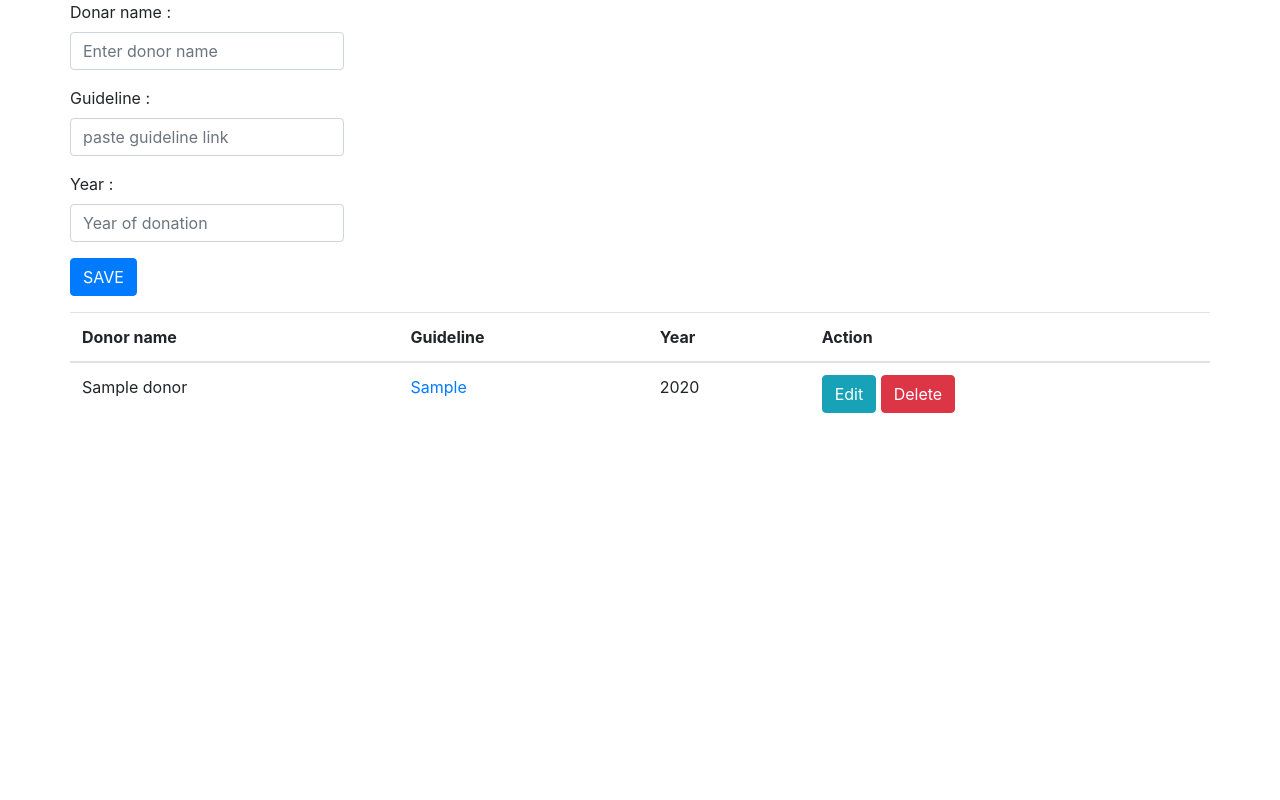
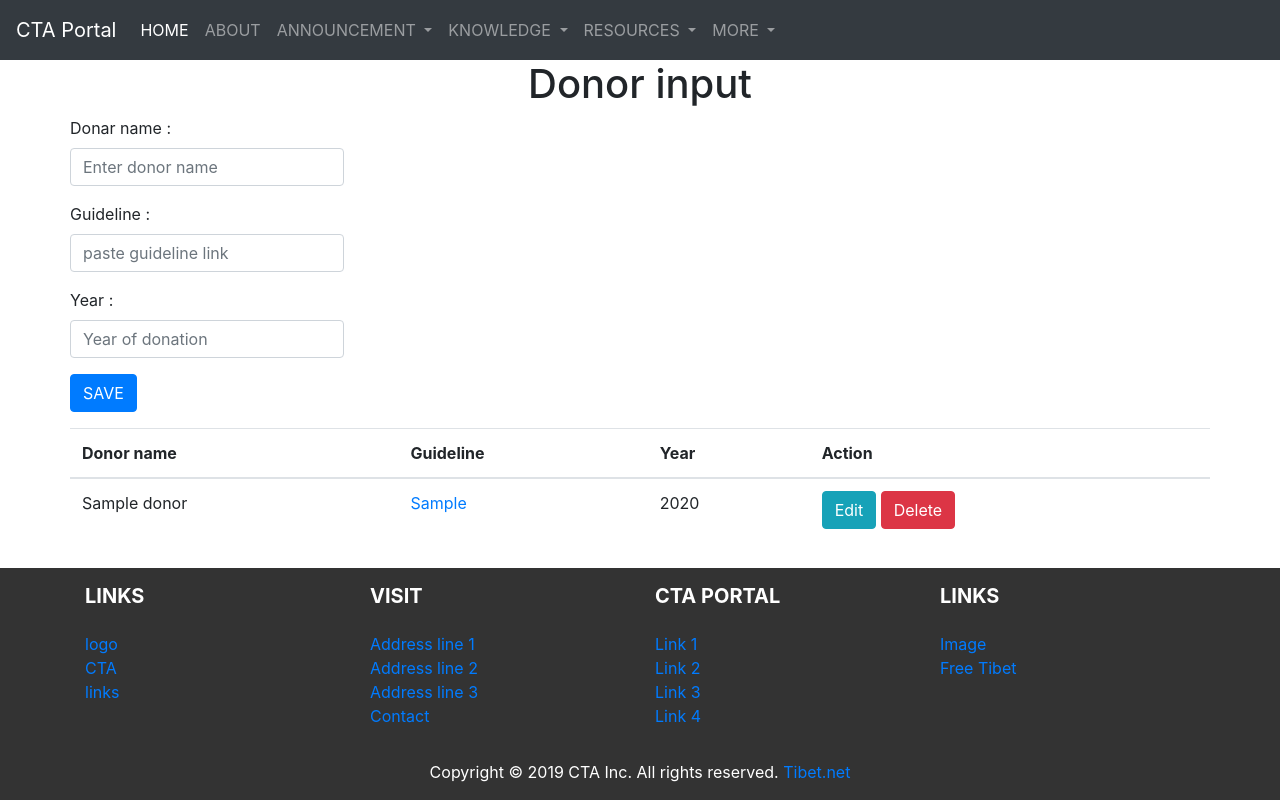
Before and after one commit to TenzinTsundue/Knowledge_management, a PHP site: page / in a window 1280 px wide. Run offline with PHP 8.4, Linux system fonts and the light colour scheme; tables that the repository leaves empty or names only in its code hold one stand-in row (values such as "Sample post").

Commit message:
Add files via upload

```diff
--- /dev/null
+++ b/footer.php
@@ -0,0 +1,119 @@
+<!DOCTYPE html>
+<html>
+<!-- Footer -->
+<footer class="page-footer font-small">
+
+  <!-- Footer Links -->
+  <div class="container text-center text-md-left">
+
+    <!-- Grid row -->
+    <div class="row">
+
+      <!-- Grid column -->
+      <div class="col-md-3 mx-auto">
+
+        <!-- Links -->
+        <h5 class="font-weight-bold text-uppercase mt-3 mb-4">Links</h5>
+
+        <ul class="list-unstyled">
+          <li>
+            <a href="#!">logo</a>
+          </li>
+          <li>
+            <a href="#!">CTA</a>
+          </li>
+          <li>
+            <a href="#!">links</a>
+          </li>
+        </ul>
+
+      </div>
+      <!-- Grid column -->
+
+      <hr class="clearfix w-100 d-md-none">
+
+      <!-- Grid column -->
+      <div class="col-md-3 mx-auto">
+
+        <!-- Links -->
+        <h5 class="font-weight-bold text-uppercase mt-3 mb-4">Visit</h5>
+
+        <ul class="list-unstyled">
+          <li>
+            <a href="#!">Address line 1</a>
+          </li>
+          <li>
+            <a href="#!">Address line 2</a>
+          </li>
+          <li>
+            <a href="#!">Address line 3</a>
+          </li>
+          <li>
+            <a href="#!">Contact</a>
+          </li>
+        </ul>
+
+      </div>
+      <!-- Grid column -->
+
+      <hr class="clearfix w-100 d-md-none">
+
+      <!-- Grid column -->
+      <div class="col-md-3 mx-auto">
+
+        <!-- Links -->
+        <h5 class="font-weight-bold text-uppercase mt-3 mb-4">CTA Portal</h5>
+
+        <ul class="list-unstyled">
+          <li>
+            <a href="#!">Link 1</a>
+          </li>
+          <li>
+            <a href="#!">Link 2</a>
+          </li>
+          <li>
+            <a href="#!">Link 3</a>
+          </li>
+          <li>
+            <a href="#!">Link 4</a>
+          </li>
+        </ul>
+
+      </div>
+      <!-- Grid column -->
+
+      <hr class="clearfix w-100 d-md-none">
+
+      <!-- Grid column -->
+      <div class="col-md-3 mx-auto">
+
+        <!-- Links -->
+        <h5 class="font-weight-bold text-uppercase mt-3 mb-4">Links</h5>
+
+        <ul class="list-unstyled">
+          <li>
+            <a href="#!">Image</a>
+          </li>
+          <li>
+            <a href="#!">Free Tibet</a>
+          </li>
+        </ul>
+
+      </div>
+      <!-- Grid column -->
+
+    </div>
+    <!-- Grid row -->
+
+  </div>
+  <!-- Footer Links -->
+
+  <!-- Copyright -->
+  <div class="footer-copyright text-center py-3">Copyright © 2019 CTA Inc. All rights reserved.
+    <a href="https://tibet.net"> Tibet.net</a>
+  </div>
+  <!-- Copyright -->
+
+</footer>
+<!-- Footer -->
+</html>
--- /dev/null
+++ b/header.php
@@ -0,0 +1,68 @@
+<!doctype html>
+<html>
+    <nav class="navbar sticky-top navbar-expand-lg navbar-dark bg-dark">
+        <a class="navbar-brand" href="#">CTA Portal</a>
+        <button class="navbar-toggler" type="button" data-toggle="collapse" data-target="#navbarNav" aria-controls="navbarNav" aria-expanded="false" aria-label="Toggle navigation">
+            <span class="navbar-toggler-icon"></span>
+        </button>
+        <div class="collapse navbar-collapse" id="navbarNavDropdown">
+            <ul class="navbar-nav">
+            <li class="nav-item active">
+                <a class="nav-link" href="#">HOME <span class="sr-only">(current)</span></a>
+            </li>
+            <li class="nav-item">
+                <a class="nav-link" href="#">ABOUT</a>
+            </li>
+            <li class="nav-item dropdown">
+                <a class="nav-link dropdown-toggle" href="#" id="navbarDropdownMenuLink" role="button" data-toggle="dropdown" aria-haspopup="true" aria-expanded="false">
+                ANNOUNCEMENT
+                </a>
+                <div class="dropdown-menu" aria-labelledby="navbarDropdownMenuLink">
+                <a class="dropdown-item" href="#">RELIGION & CULTURE</a>
+                <a class="dropdown-item" href="#">HOME</a>
+                <a class="dropdown-item" href="#">FINANCE</a>
+                <a class="dropdown-item" href="#">EDUCATION</a>
+                <a class="dropdown-item" href="#">SECURITY</a>
+                <a class="dropdown-item" href="#">INFORMATION & INTERNATIONAL RELATION</a>
+                <a class="dropdown-item" href="#">HEALTH</a>
+                </div>
+            </li>
+            <li class="nav-item dropdown">
+                <a class="nav-link dropdown-toggle" href="#" id="navbarDropdownMenuLink" role="button" data-toggle="dropdown" aria-haspopup="true" aria-expanded="false">
+                KNOWLEDGE
+                </a>
+                <div class="dropdown-menu" aria-labelledby="navbarDropdownMenuLink">
+                <a class="dropdown-item" href="#">PROJECT</a>
+                <a class="dropdown-item" href="#">M & E</a>
+                <a class="dropdown-item" href="#">DONAR</a>
+                <a class="dropdown-item" href="#">DATA ENTRY</a>
+                </div>
+            </li>
+            <li class="nav-item dropdown">
+                <a class="nav-link dropdown-toggle" href="#" id="navbarDropdownMenuLink" role="button" data-toggle="dropdown" aria-haspopup="true" aria-expanded="false">
+                RESOURCES
+                </a>
+                <div class="dropdown-menu" aria-labelledby="navbarDropdownMenuLink">
+                <a class="dropdown-item" href="#">PHONEBOOK</a>
+                <a class="dropdown-item" href="#">KASHAG GUIDELINE</a>
+                <a class="dropdown-item" href="#">BUDGET RULE</a>
+                <a class="dropdown-item" href="#">PSC RULE AND REGULATION</a>
+                <a class="dropdown-item" href="#">DEPARTMENT</a>
+                <a class="dropdown-item" href="#">IT USAGE</a>
+                </div>
+            </li>
+            <li class="nav-item dropdown">
+                <a class="nav-link dropdown-toggle" href="#" id="navbarDropdownMenuLink" role="button" data-toggle="dropdown" aria-haspopup="true" aria-expanded="false">
+                MORE
+                </a>
+                <div class="dropdown-menu" aria-labelledby="navbarDropdownMenuLink">
+                <a class="dropdown-item" href="#">TIPS AND TRICKS</a>
+                <a class="dropdown-item" href="#">Q & A</a>
+                <a class="dropdown-item" href="#">HOLIDAY</a>
+                <a class="dropdown-item" href="#">GALLERY</a>
+                </div>
+            </li>
+            </ul>
+        </div>
+    </nav>
+</html>
--- a/index.php
+++ b/index.php
@@ -5,6 +5,11 @@
     <meta name="viewport" content="width=device-width, initial-scale=1.0">
     <meta http-equiv="X-UA-Compatible" content="ie=edge">
     <link rel="stylesheet" href="https://stackpath.bootstrapcdn.com/bootstrap/4.4.1/css/bootstrap.min.css" integrity="sha384-Vkoo8x4CGsO3+Hhxv8T/Q5PaXtkKtu6ug5TOeNV6gBiFeWPGFN9MuhOf23Q9Ifjh" crossorigin="anonymous">
+    <script src="https://code.jquery.com/jquery-3.4.1.slim.min.js" integrity="sha384-J6qa4849blE2+poT4WnyKhv5vZF5SrPo0iEjwBvKU7imGFAV0wwj1yYfoRSJoZ+n" crossorigin="anonymous"></script>
+    <script src="https://cdn.jsdelivr.net/npm/popper.js@1.16.0/dist/umd/popper.min.js" integrity="sha384-Q6E9RHvbIyZFJoft+2mJbHaEWldlvI9IOYy5n3zV9zzTtmI3UksdQRVvoxMfooAo" crossorigin="anonymous"></script>
+    <script src="https://stackpath.bootstrapcdn.com/bootstrap/4.4.1/js/bootstrap.min.js" integrity="sha384-wfSDF2E50Y2D1uUdj0O3uMBJnjuUD4Ih7YwaYd1iqfktj0Uod8GCExl3Og8ifwB6" crossorigin="anonymous"></script>
+
+    <link rel="stylesheet" type="text/css" href="style.css">
     <title>Knowledge management</title>
 </head>
 <body>
@@ -21,11 +26,14 @@
     </div>
     <?php endif ?>
 
+    <?php include 'header.php'; ?>
     <div class="container">
         <?php include 'connect.php';
             $sql="SELECT * FROM donor";
             $result = $conn->query($sql) or die($conn->error);
         ?>
+
+        <p class="h1 text-center">Donor input</p>
         <div class="row justify-content-left">
             <form action="process.php" method="POST">
                 <input type="hidden" name='id' value="<?php echo $id; ?>">
@@ -79,6 +87,7 @@
                     </td>
                 </tr>
             <?php endwhile; ?>
+        <?php include 'footer.php'; ?>
     </div>
 </body>
 </html>
--- /dev/null
+++ b/style.css
@@ -0,0 +1,12 @@
+.navbar{
+    height:60px;
+}
+
+footer {
+    position: fixed;
+    bottom: 0;
+    width: 100%;
+    color: #fff;
+    text-align: center;
+    background-color: #333333;
+  }
```
